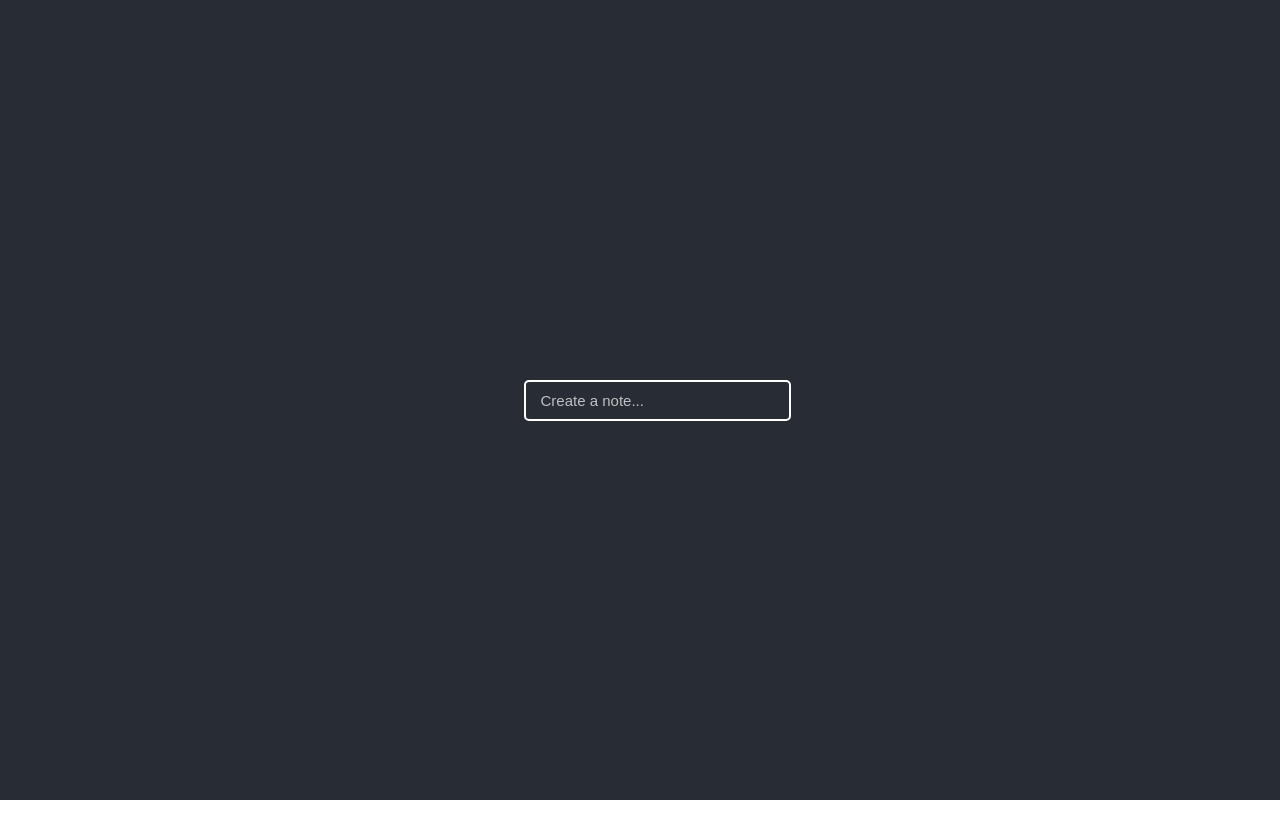
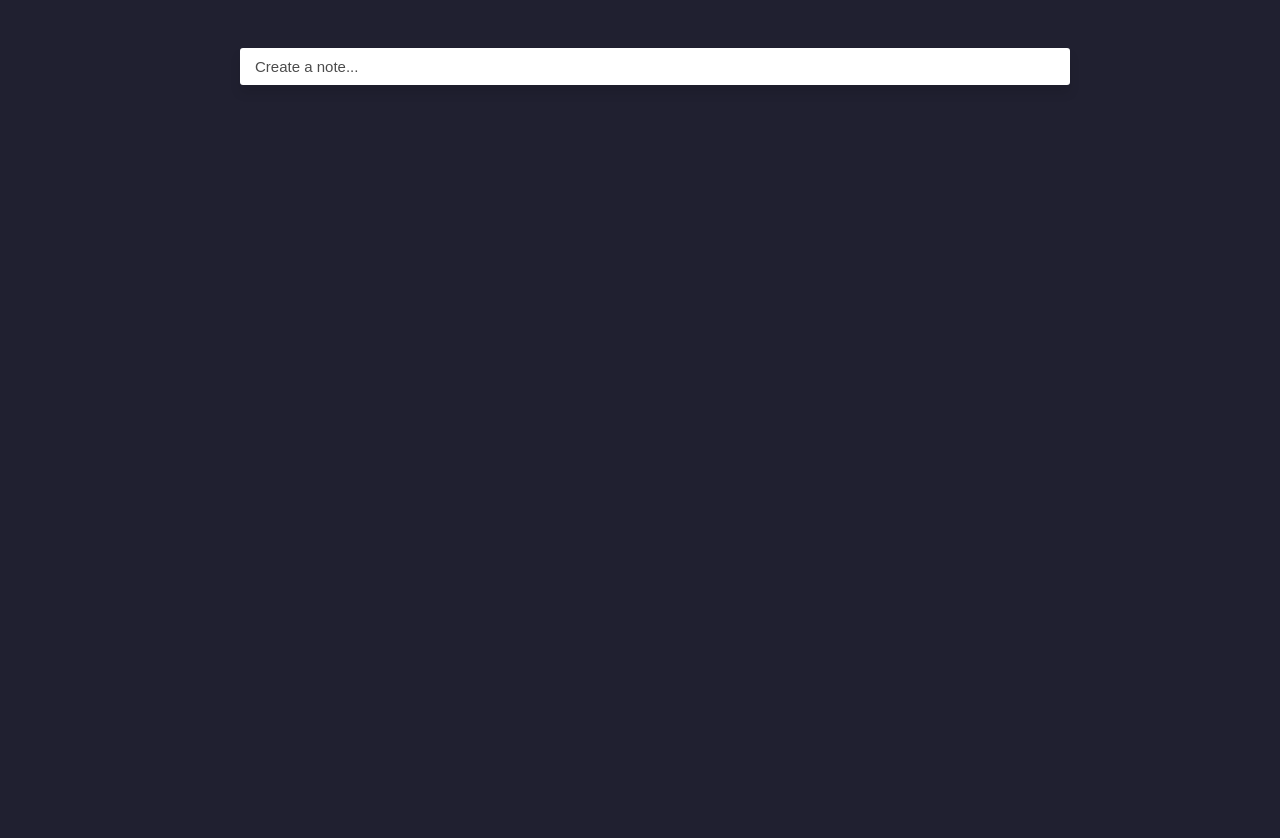
Before and after one commit to Nicoka11/typescript-react-notes, a React (Create React App) app: page / in a window 1280 px wide. Shown: the top 838 px of the page. Before the commit the page ends 800 px from the top, so only its background shows below. Built offline with nearby package versions, Linux system fonts and the light colour scheme.

Commit message:
color palette added

```diff
--- a/src/App.css
+++ /dev/null
@@ -1,38 +0,0 @@
-.App {
-  text-align: center;
-}
-
-.App-logo {
-  height: 40vmin;
-  pointer-events: none;
-}
-
-@media (prefers-reduced-motion: no-preference) {
-  .App-logo {
-    animation: App-logo-spin infinite 20s linear;
-  }
-}
-
-.App-header {
-  background-color: #282c34;
-  min-height: 100vh;
-  display: flex;
-  flex-direction: column;
-  align-items: center;
-  justify-content: center;
-  font-size: calc(10px + 2vmin);
-  color: white;
-}
-
-.App-link {
-  color: #61dafb;
-}
-
-@keyframes App-logo-spin {
-  from {
-    transform: rotate(0deg);
-  }
-  to {
-    transform: rotate(360deg);
-  }
-}
--- a/src/App.tsx
+++ b/src/App.tsx
@@ -1,14 +1,27 @@
-import AddNote from './components/AddNote'
-import './App.css';
+import AddNote from "./components/AddNote";
+import styled from "styled-components";
+import colorPalette from "./assets/colorPalette.js";
 
-function App() {
+const AppWrapper = styled.div`
+  padding-top: 3rem;
+  display: flex;
+  justify-content: center;
+  background: ${colorPalette.RaisinBlack};
+`;
+
+const App = styled.div`
+  height: 100vh;
+  width: 50rem;
+`;
+
+function ReactApp() {
   return (
-    <div className="App">
-      <header className="App-header">
-        <AddNote btn="Add a note"/>
-      </header>
-    </div>
+    <AppWrapper>
+      <App>
+        <AddNote btn="Add a note" />
+      </App>
+    </AppWrapper>
   );
 }
 
-export default App;
+export default ReactApp;
--- /dev/null
+++ b/src/assets/colorPalette.js
@@ -0,0 +1,9 @@
+const colorPalette = {
+  RaisinBlack: "#202030",
+  EnglishViolet: "#39304a",
+  AntiqueBrass: "#cea07e",
+  BananaMania: "#edd9a3",
+  PaleSpringBud: "#e2e8c0",
+};
+
+export default colorPalette
--- a/src/components/AddNote.tsx
+++ b/src/components/AddNote.tsx
@@ -1,16 +1,13 @@
 import { FC } from "react";
 import styled from "styled-components";
-
-interface Props {
-  btn: String;
-}
+import { useState } from "react";
 
 const InputCreateNote = styled.input.attrs({
   type: "text",
   placeholder: "Create a note...",
 })`
   padding: 10px 15px;
-  width: 100%;
+  width: 10rem;
   background-color: transparent;
   color: white;
   font-size: 15px;
@@ -23,11 +20,40 @@ const InputCreateNote = styled.input.attrs({
     color: white;
   }
 `;
+const InputCreateNote2 = styled.input.attrs({
+  type: "text",
+  placeholder: "Create a note...",
+})`
+  padding: 10px 15px;
+  width: 100%;
+  background-color: white;
+  color: white;
+  font-size: 15px;
+  border: none;
+  border-radius: 3px;
+  box-shadow: 0 8px 11px rgba(0, 0, 0, 0.1);
+  outline: none;
+
+  &::placeholder {
+    opacity: 70%;
+    color: black;
+  }
+`;
+
+interface Props {
+  btn: String;
+}
 
 const AddNote: FC<Props> = (props) => {
+  const [search, setSearch] = useState("");
   return (
     <div>
-      <InputCreateNote />
+      <InputCreateNote2
+        onChange={(e) => {
+          setSearch(e.target.value);
+        }}
+      />
+      <p>{search}</p>
     </div>
   );
 };
```
Also changed, not shown: src/assets/colorPalette.txt (added).
